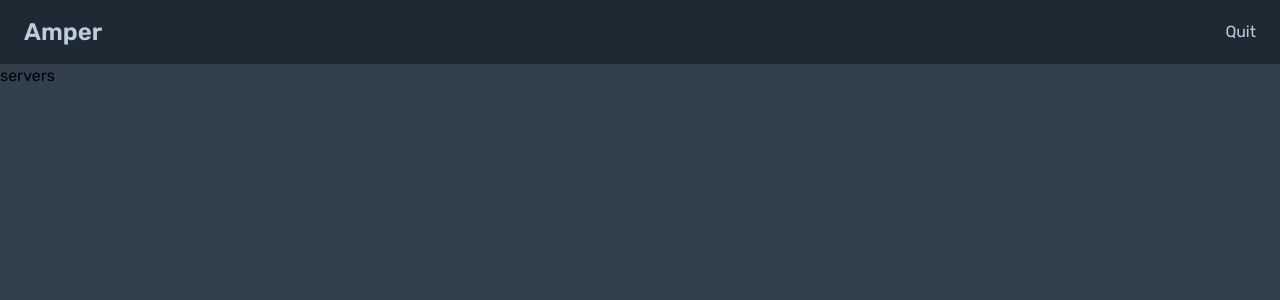
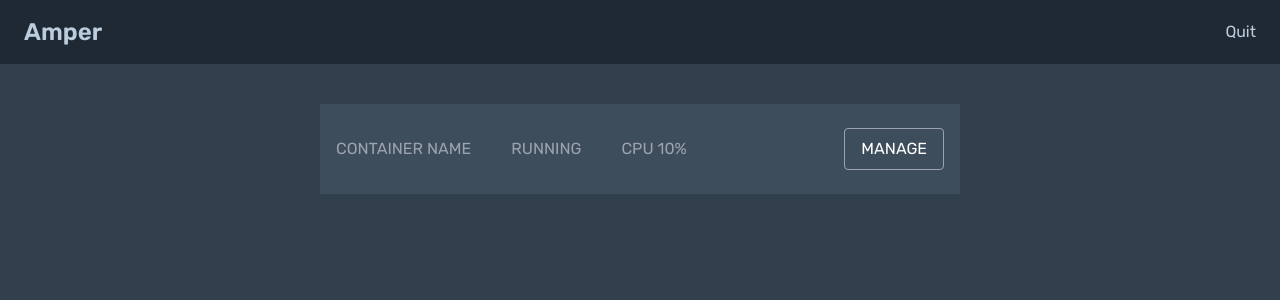
Before and after one commit to DipsDev/Amper, a React (Vite) app in the folder frontend/: page / in a window 1280 px wide. Shown: the top 300 px of the page. Built offline with nearby package versions, Linux system fonts and the light colour scheme.

Commit message:
Changed code to use dynamic variables

```diff
--- a/frontend/src/routes/server.tsx
+++ b/frontend/src/routes/server.tsx
@@ -34,7 +34,7 @@ function ServerPage() {
         pt={{
           root: {
             className:
-              "bg-[#3E4D5B] w-full px-6 py-5 flex flex-row items-center justify-center md:justify-start",
+              "bg-main-bg w-full px-6 py-5 flex flex-row items-center justify-center md:justify-start",
           },
           menu: {
             className: "flex flex-row items-center gap-4",
@@ -71,9 +71,9 @@ function ServerPage() {
             },
           }}
           footer={footer}
-          className=" shadow-md bg-[#3E4D5B] rounded text-white w-[300px]"
+          className=" shadow-md bg-main-bg rounded text-white w-[300px]"
         >
-          <h3 className="bg-[#1E2934] py-3 rounded-t pl-4 font-medium">
+          <h3 className="bg-main-bg-darker py-3 rounded-t pl-4 font-medium">
             MINECRAFT{" "}
             <span className="text-gray-400 text-sm italic font-normal">
               #{containerId}
--- a/frontend/src/routes/servers.tsx
+++ b/frontend/src/routes/servers.tsx
@@ -1,5 +1,23 @@
+import { Link } from "react-router-dom";
+
 function ServersPage() {
-  return <div>servers</div>;
+  return (
+    <div className="flex flex-row items-center justify-center mt-10">
+      <div className="flex flex-row items-center justify-between bg-main-bg w-[50%] py-6 px-4 text-gray-400">
+        <div className="flex flex-row items-center justify-start gap-10">
+          <h3>CONTAINER NAME</h3>
+          <p>RUNNING</p>
+          <p>CPU 10%</p>
+        </div>
+        <Link
+          to="/server/random-container/"
+          className=" px-4 py-2 border rounded text-white border-gray-400 uppercase hover:brightness-75 transition-all"
+        >
+          Manage
+        </Link>
+      </div>
+    </div>
+  );
 }
 
 export default ServersPage;
--- a/frontend/tailwind.config.js
+++ b/frontend/tailwind.config.js
@@ -11,7 +11,12 @@ export default {
     "./src/**/*.{js,ts,jsx,tsx,mdx}",
   ],
   theme: {
-    extend: {},
+    extend: {
+      colors: {
+        "main-bg-darker": "#1E2934",
+        "main-bg": "#3E4D5B",
+      },
+    },
   },
   plugins: [],
-}
+};
```
Lines whose indentation alone changed are shown as unchanged.
